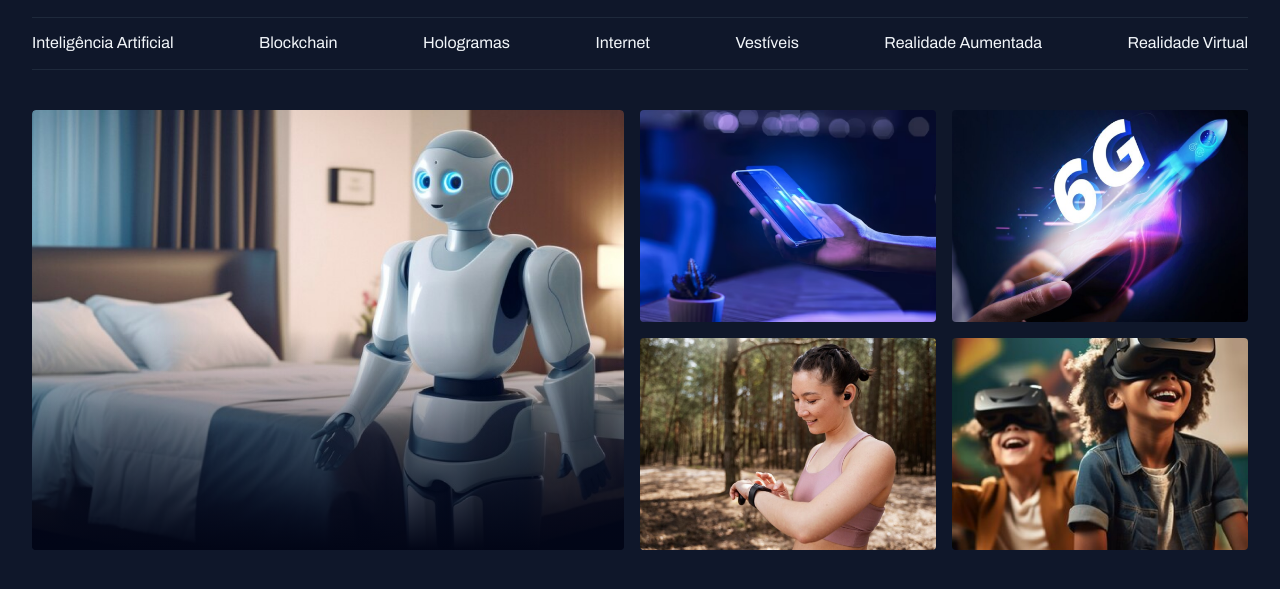
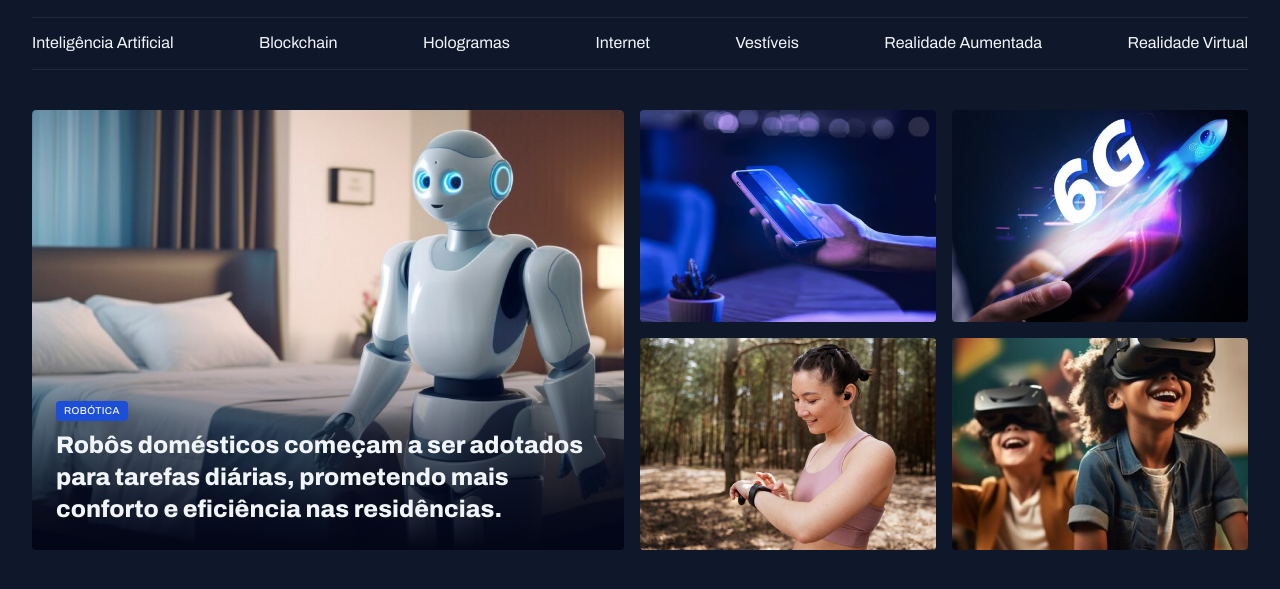
Before and after one commit to LinickerOstroski/news-page, a plain HTML site: page index.html in a window 1280 px wide. Shown: the part 45-634 px from the top of the page. Drawn offline with Linux system fonts and the light colour scheme.

Commit message:
ajustando conteúdo do card

```diff
--- a/index.html
+++ b/index.html
@@ -43,9 +43,15 @@
 
   <main class="grid container">
     <section id="featured" class="grid grid-flow-col gap-16">
-      <div class="card">
+      <figure class="card">
         <img src="assets/images/Image 01.png" alt="">
-      </div>
+        <figcaption>
+          <span class="content-tag">robótica</span>
+          <h2 class="text-2xl">Robôs domésticos começam a ser adotados para tarefas diárias, prometendo mais conforto e
+            eficiência nas
+            residências.</h2>
+        </figcaption>
+      </figure>
 
       <div class="grid grid-cols-2 gap-16">
         <div>
--- a/styles/global.css
+++ b/styles/global.css
@@ -55,3 +55,15 @@ img {
 main {
   margin-top: 40px;
 }
+
+.content-tag {
+  display: inline-block;
+  background-color: var(--brand-color-dark);
+  padding: 4px 8px;
+  border-radius: 4px;
+  font: 500 10px/1.2 var(--font-family);
+  text-transform: uppercase;
+  letter-spacing: 0.04em;
+  color: var(--text-color-primary);
+  box-shadow: 0px 4px 16px rgba(2, 6, 23, 0.25);
+}
--- a/styles/sections.css
+++ b/styles/sections.css
@@ -16,7 +16,16 @@
       inset: 0;
       top: 50%;
       background: linear-gradient(180deg, rgba(2, 6, 23, 0) 0%, #020617 100%);
+    }
 
+    figcaption {
+      position: absolute;
+      bottom: 0;
+      padding: 24px;
+
+      h2 {
+        margin-top: 8px;
+      }
     }
   }
 }
--- a/styles/utility.css
+++ b/styles/utility.css
@@ -15,3 +15,19 @@
 .gap-16 {
   gap: 16px;
 }
+
+.text-2xl {
+  font: var(--h1);
+}
+
+.text-xl {
+  font: var(--h2);
+}
+
+.text-lg {
+  font: var(--h3);
+}
+
+.text-sm {
+  font: var(--text-sm);
+}
```
